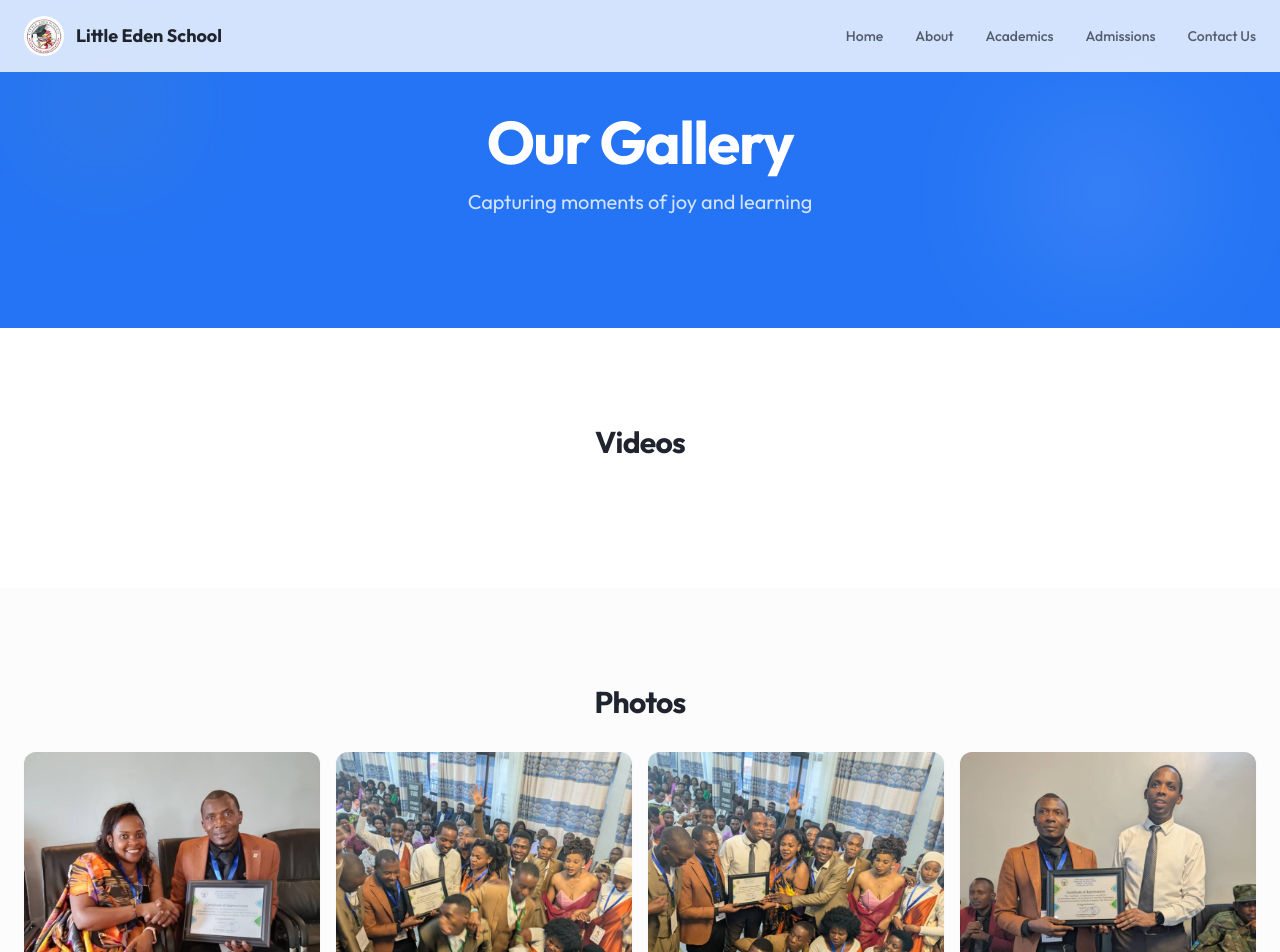
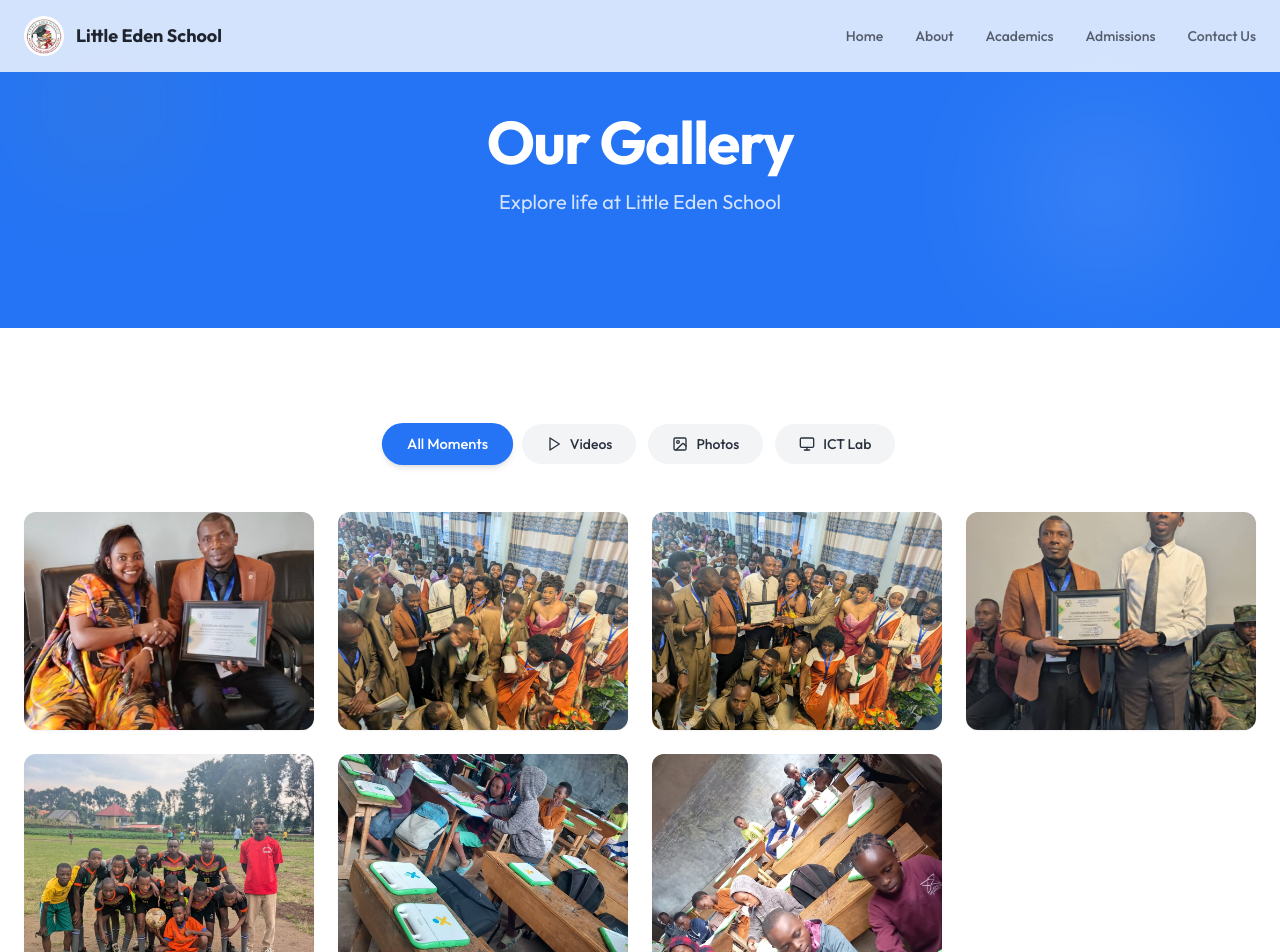
Before and after one commit to aristide12005/little-eden, a React (Vite) app: page /gallery in a window 1280 px wide. Shown: the top 952 px of the page. Built offline with nearby package versions, Linux system fonts and the light colour scheme; the HTML template or start-up script is replaced by a standard one.

Commit message:
Update Gallery: Add ICT images and professional redesign

```diff
--- a/src/pages/Gallery.tsx
+++ b/src/pages/Gallery.tsx
@@ -1,148 +1,194 @@
-import { useState } from "react";
+import { useState, useMemo } from "react";
 import { Layout } from "@/components/layout";
 import { PageHeader } from "@/components/sections/PageHeader";
-import { X, Play, Image as ImageIcon } from "lucide-react";
+import { X, Play, Image as ImageIcon, Monitor } from "lucide-react";
+import { cn } from "@/lib/utils";
 
 // Dynamically import local assets
 const videoModules = import.meta.glob('@/assets/gallery/vid-*.mp4', { eager: true, as: 'url' });
 const imageModules = import.meta.glob('@/assets/gallery/img-*.jpeg', { eager: true, as: 'url' });
+const ictModules = import.meta.glob('@/assets/gallery/ict-*.jpeg', { eager: true, as: 'url' });
 
-// Convert to arrays
-const localVideos = Object.keys(videoModules).map((path, index) => ({
+// Asset Interface
+interface GalleryItem {
+  id: string;
+  type: 'video' | 'photo' | 'ict';
+  title: string;
+  src: string;
+  thumbnail?: string;
+}
+
+// Process Assets
+const videos: GalleryItem[] = Object.keys(videoModules).map((path, index) => ({
   id: `vid-${index}`,
-  title: `Video ${index + 1}`, // Simplified title since we don't have metadata
-  src: videoModules[path],
-  thumbnail: null // Local videos usually need a distinct thumbnail or we use the video itself
+  type: 'video',
+  title: `School Video ${index + 1}`,
+  src: videoModules[path]
 }));
 
-const localImages = Object.keys(imageModules).map((path, index) => ({
+const photos: GalleryItem[] = Object.keys(imageModules).map((path, index) => ({
   id: `img-${index}`,
-  title: `Photo ${index + 1}`,
+  type: 'photo',
+  title: `School Photo ${index + 1}`,
   src: imageModules[path]
 }));
 
+const ictPhotos: GalleryItem[] = Object.keys(ictModules).map((path, index) => ({
+  id: `ict-${index}`,
+  type: 'ict',
+  title: `ICT Lab Session ${index + 1}`,
+  src: ictModules[path]
+}));
+
+const allItems = [...videos, ...photos, ...ictPhotos];
+
+type FilterType = 'all' | 'video' | 'photo' | 'ict';
+
 const Gallery = () => {
-  const [selectedVideo, setSelectedVideo] = useState<string | null>(null);
-  const [selectedImage, setSelectedImage] = useState<string | null>(null);
+  const [filter, setFilter] = useState<FilterType>('all');
+  const [selectedItem, setSelectedItem] = useState<GalleryItem | null>(null);
+
+  const filteredItems = useMemo(() => {
+    if (filter === 'all') return allItems;
+    return allItems.filter(item => item.type === filter);
+  }, [filter]);
+
+  const FilterButton = ({ type, label, icon: Icon }: { type: FilterType, label: string, icon?: any }) => (
+    <button
+      onClick={() => setFilter(type)}
+      className={cn(
+        "px-6 py-2.5 rounded-full text-sm font-medium transition-all duration-300 flex items-center gap-2",
+        filter === type
+          ? "bg-primary text-primary-foreground shadow-md scale-105"
+          : "bg-secondary text-secondary-foreground hover:bg-secondary/80"
+      )}
+    >
+      {Icon && <Icon className="w-4 h-4" />}
+      {label}
+    </button>
+  );
 
   return (
     <Layout>
       <PageHeader
         title="Our Gallery"
-        subtitle="Capturing moments of joy and learning"
+        subtitle="Explore life at Little Eden School"
       />
 
-      {/* Video Gallery */}
-      <section className="section-padding bg-background">
-        <div className="container">
-          <h2 className="text-3xl font-bold mb-8 text-center">Videos</h2>
-          <div className="grid grid-cols-1 md:grid-cols-2 lg:grid-cols-3 gap-6">
-            {localVideos.map((video, index) => (
+      <section className="section-padding min-h-screen bg-background relative overflow-hidden">
+        <div className="container relative z-10">
+
+          {/* Filters */}
+          <div className="flex flex-wrap justify-center gap-3 mb-12 animate-fade-up">
+            <FilterButton type="all" label="All Moments" />
+            <FilterButton type="video" label="Videos" icon={Play} />
+            <FilterButton type="photo" label="Photos" icon={ImageIcon} />
+            <FilterButton type="ict" label="ICT Lab" icon={Monitor} />
+          </div>
+
+          {/* Grid */}
+          <div className="grid grid-cols-1 sm:grid-cols-2 lg:grid-cols-3 xl:grid-cols-4 gap-6">
+            {filteredItems.map((item, index) => (
               <div
-                key={video.id}
-                className="relative aspect-video overflow-hidden rounded-xl cursor-pointer group animate-fade-up bg-muted shadow-md border border-border/50"
-                style={{ animationDelay: `${index * 50}ms` }}
-                onClick={() => setSelectedVideo(video.src)}
+                key={item.id}
+                className="group relative overflow-hidden rounded-xl bg-muted aspect-[4/3] cursor-pointer shadow-sm hover:shadow-xl transition-all duration-500 hover:-translate-y-1"
+                onClick={() => setSelectedItem(item)}
+                style={{ animationDelay: `${index % 12 * 50}ms` }}
               >
+                {/* Media Content */}
+                {item.type === 'video' ? (
                   <video
-                  src={video.src}
-                  className="w-full h-full object-cover"
+                    src={item.src}
+                    className="w-full h-full object-cover transition-transform duration-700 group-hover:scale-110"
                     muted
+                    loop
+                    playsInline
+                    onMouseOver={e => e.currentTarget.play()}
+                    onMouseOut={e => e.currentTarget.pause()}
                   />
-                <div className="absolute inset-0 bg-black/30 flex items-center justify-center transition-opacity group-hover:bg-black/40">
-                  <div className="w-16 h-16 rounded-full bg-white/20 backdrop-blur-sm flex items-center justify-center transition-transform group-hover:scale-110">
-                    <Play className="w-8 h-8 text-white ml-1" fill="currentColor" />
+                ) : (
+                  <img
+                    src={item.src}
+                    alt={item.title}
+                    loading="lazy"
+                    className="w-full h-full object-cover transition-transform duration-700 group-hover:scale-110"
+                  />
+                )}
+
+                {/* Overlay */}
+                <div className="absolute inset-0 bg-gradient-to-t from-black/80 via-black/20 to-transparent opacity-0 group-hover:opacity-100 transition-opacity duration-300 flex flex-col justify-end p-6">
+                  <div className="transform translate-y-4 group-hover:translate-y-0 transition-transform duration-300">
+                    <span className="text-xs font-bold text-sunshine uppercase tracking-wider mb-1 block">
+                      {item.type === 'ict' ? 'ICT Lab' : item.type === 'video' ? 'Video' : 'Photo'}
+                    </span>
+                    <h3 className="text-white font-medium line-clamp-1">{item.title}</h3>
                   </div>
                 </div>
-                <div className="absolute bottom-0 left-0 right-0 p-3 bg-gradient-to-t from-black/80 to-transparent">
-                  <h3 className="text-white text-sm font-medium truncat">{video.title}</h3>
+
+                {/* Center Icon */}
+                <div className="absolute inset-0 flex items-center justify-center pointer-events-none opacity-0 group-hover:opacity-100 transition-opacity duration-300">
+                  <div className="w-12 h-12 rounded-full bg-white/20 backdrop-blur-md flex items-center justify-center">
+                    {item.type === 'video' ? (
+                      <Play className="w-6 h-6 text-white fill-current" />
+                    ) : (
+                      <ImageIcon className="w-6 h-6 text-white" />
+                    )}
+                  </div>
                 </div>
               </div>
             ))}
           </div>
+
+          {filteredItems.length === 0 && (
+            <div className="text-center py-20 text-muted-foreground">
+              <p>No items found in this category.</p>
+            </div>
+          )}
         </div>
       </section>
 
-      {/* Photo Gallery */}
-      <section className="section-padding bg-secondary/30">
-        <div className="container">
-          <h2 className="text-3xl font-bold mb-8 text-center">Photos</h2>
-          <div className="grid grid-cols-2 md:grid-cols-3 lg:grid-cols-4 gap-4">
-            {localImages.map((image, index) => (
+      {/* Lightbox */}
+      {selectedItem && (
         <div
-                key={image.id}
-                className="relative aspect-square overflow-hidden rounded-xl cursor-pointer group animate-fade-up bg-muted shadow-sm hover:shadow-md transition-all"
-                style={{ animationDelay: `${index * 50}ms` }}
-                onClick={() => setSelectedImage(image.src)}
-              >
-                <img
-                  src={image.src}
-                  alt={image.title}
-                  loading="lazy"
-                  className="w-full h-full object-cover transition-transform duration-500 group-hover:scale-110"
-                />
-                <div className="absolute inset-0 bg-black/0 group-hover:bg-black/20 transition-colors flex items-center justify-center opacity-0 group-hover:opacity-100">
-                  <ImageIcon className="text-white w-8 h-8" />
-                </div>
-              </div>
-            ))}
-          </div>
-        </div>
-      </section>
-
-      {/* Video Lightbox */}
-      {selectedVideo && (
-        <div
-          className="fixed inset-0 bg-black/95 z-50 flex items-center justify-center p-4 animate-fade-in"
-          onClick={() => setSelectedVideo(null)}
+          className="fixed inset-0 bg-black/95 z-[100] flex items-center justify-center p-4 animate-fade-in backdrop-blur-sm"
+          onClick={() => setSelectedItem(null)}
         >
           <button
-            className="absolute top-6 right-6 text-white hover:text-white/80 transition-colors z-10"
-            onClick={() => setSelectedVideo(null)}
-            aria-label="Close"
+            className="absolute top-6 right-6 text-white/70 hover:text-white transition-colors z-10 p-2 hover:bg-white/10 rounded-full"
+            onClick={() => setSelectedItem(null)}
           >
             <X className="w-8 h-8" />
           </button>
+
           <div
-            className="w-full max-w-5xl aspect-video bg-black rounded-lg overflow-hidden"
+            className="w-full max-w-6xl max-h-[90vh] flex items-center justify-center"
             onClick={(e) => e.stopPropagation()}
           >
+            {selectedItem.type === 'video' ? (
+              <div className="w-full aspect-video bg-black rounded-lg overflow-hidden shadow-2xl">
                 <video
-              src={selectedVideo}
+                  src={selectedItem.src}
                   controls
                   autoPlay
                   className="w-full h-full"
                 />
               </div>
+            ) : (
+              <img
+                src={selectedItem.src}
+                alt={selectedItem.title}
+                className="max-w-full max-h-[85vh] object-contain rounded-lg shadow-2xl"
+              />
+            )}
           </div>
-      )}
 
-      {/* Image Lightbox */}
-      {selectedImage && (
-        <div
-          className="fixed inset-0 bg-black/95 z-50 flex items-center justify-center p-4 animate-fade-in"
-          onClick={() => setSelectedImage(null)}
-        >
-          <button
-            className="absolute top-6 right-6 text-white hover:text-white/80 transition-colors z-10"
-            onClick={() => setSelectedImage(null)}
-            aria-label="Close"
-          >
-            <X className="w-8 h-8" />
-          </button>
-          <div
-            className="max-w-5xl max-h-[90vh] overflow-hidden"
-            onClick={(e) => e.stopPropagation()}
-          >
-            <img
-              src={selectedImage}
-              alt="Gallery Preview"
-              className="max-w-full max-h-full object-contain rounded-md"
-            />
+          <div className="absolute bottom-6 left-0 right-0 text-center pointer-events-none">
+            <h3 className="text-white text-xl font-medium drop-shadow-md inline-block bg-black/50 px-4 py-2 rounded-full">
+              {selectedItem.title}
+            </h3>
           </div>
         </div>
       )}
-
     </Layout>
   );
 };
```
Also changed, not shown: move_ict_assets.js (added, +53 -0 lines), move_ict_assets_fixed.js (added, +47 -0 lines), src/assets/gallery/ict-1.jpeg (added), src/assets/gallery/ict-2.jpeg (added). Lines whose indentation alone changed are shown as unchanged.
